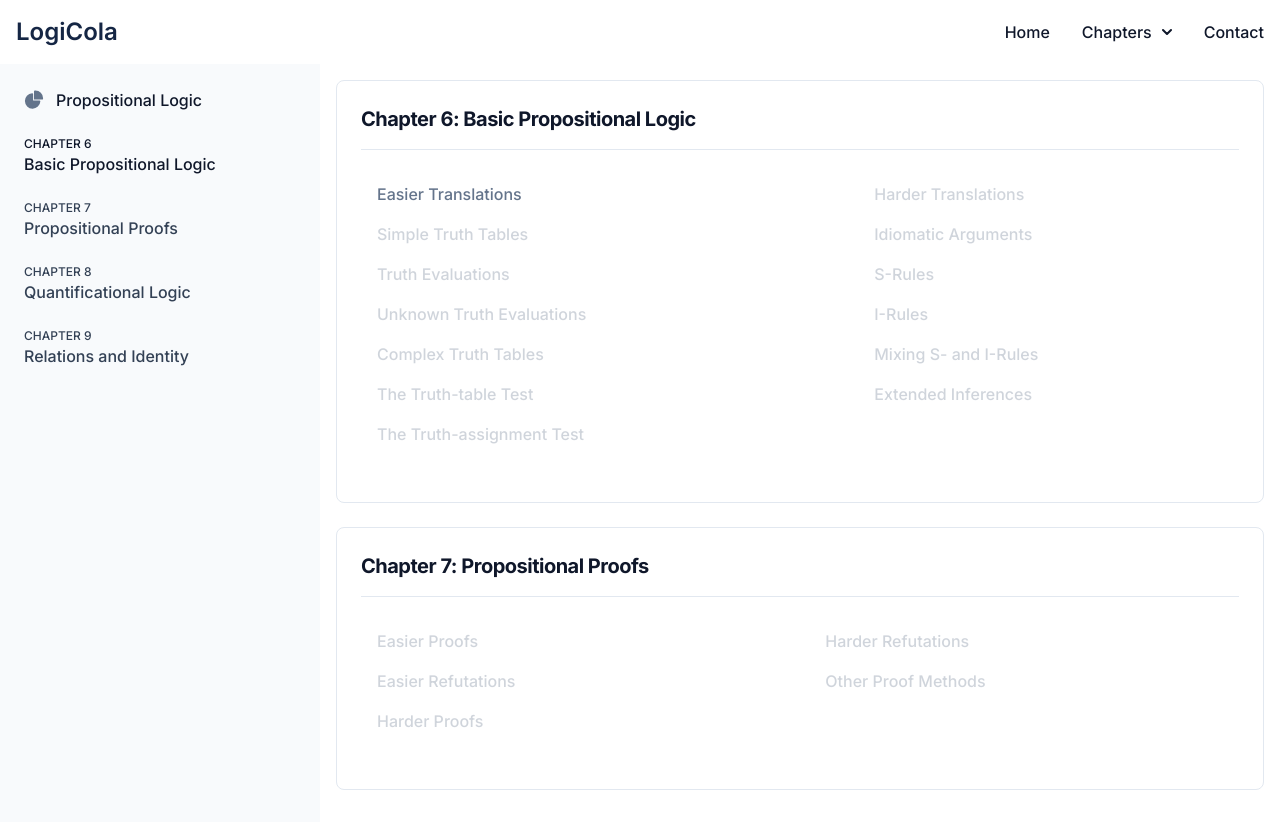
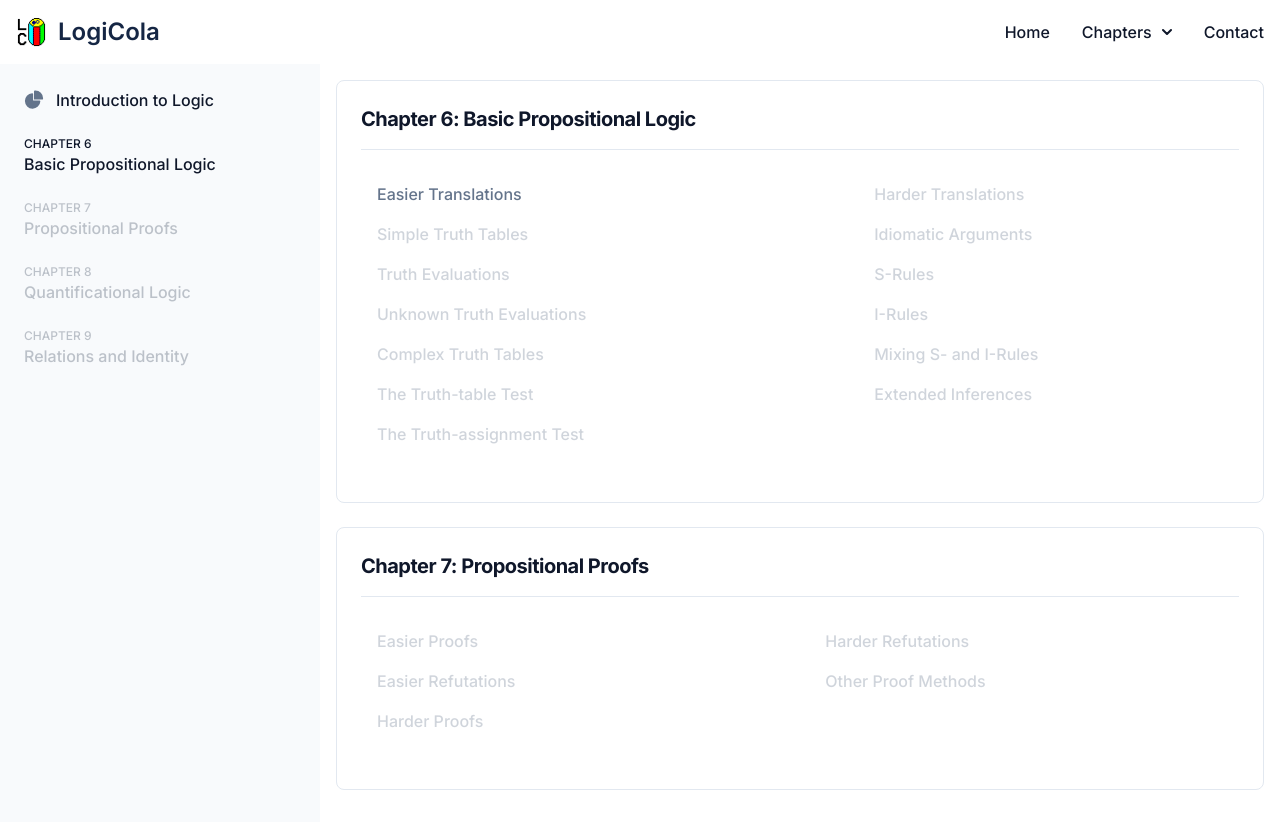
Before and after one commit to malikpiara/moonwith.com, a Next.js app: page /logicola/logic in a window 1280 px wide. Shown: the top 822 px of the page. Built offline with nearby package versions, Linux system fonts and the light colour scheme.

Commit message:
Added basic propositional logic page. Added LC logo.

```diff
--- /dev/null
+++ b/app/(logicola)/logicola/logic/basic-propositional-logic/page.tsx
@@ -0,0 +1,18 @@
+import { Sidebar } from '@/components/logicola/sidebar';
+import TableOfContent from '@/components/logicola/tableOfContent';
+
+export default function BasicPropositionalLogic() {
+  return (
+    <>
+      <div className='flex w-full h-screen overflow-scroll'>
+        <Sidebar />
+        <div className='p-4 w-full'>
+          <h1 className='mb-6 text-3xl font-bold text-slate-900'>
+            Chapter 6: Basic Propositional Logic
+          </h1>
+          <TableOfContent chapter={6} />
+        </div>
+      </div>
+    </>
+  );
+}
--- /dev/null
+++ b/components/logicola/logo.tsx
@@ -0,0 +1,7 @@
+import Image from 'next/image';
+
+const Logo = () => {
+  return <Image src='/lc_logo.gif' width={30} height={30} alt='Logicola' />;
+};
+
+export default Logo;
--- a/components/logicola/navbar.tsx
+++ b/components/logicola/navbar.tsx
@@ -1,6 +1,7 @@
 'use client';
 import Link from 'next/link';
 import { useState } from 'react';
+import Logo from './logo';
 
 const Navbar = () => {
   const [isMenuOpen, setIsMenuOpen] = useState(false);
@@ -16,6 +17,7 @@ const Navbar = () => {
           href='/logicola'
           className='flex items-center space-x-3 rtl:space-x-reverse'
         >
+          <Logo />
           <span className='self-center text-2xl font-semibold whitespace-nowrap dark:text-white'>
             LogiCola
           </span>
--- a/components/logicola/sidebar.tsx
+++ b/components/logicola/sidebar.tsx
@@ -33,7 +33,7 @@ export function Sidebar() {
           <ul className='space-y-2 font-medium'>
             <li>
               <a
-                href='#'
+                href='/logicola/logic'
                 className='flex items-center p-2 text-slate-900 rounded-lg dark:text-white hover:bg-slate-100 dark:hover:bg-slate-700 group'
               >
                 <svg
@@ -46,12 +46,12 @@ export function Sidebar() {
                   <path d='M16.975 11H10V4.025a1 1 0 0 0-1.066-.998 8.5 8.5 0 1 0 9.039 9.039.999.999 0 0 0-1-1.066h.002Z' />
                   <path d='M12.5 0c-.157 0-.311.01-.565.027A1 1 0 0 0 11 1.02V10h8.975a1 1 0 0 0 1-.935c.013-.188.028-.374.028-.565A8.51 8.51 0 0 0 12.5 0Z' />
                 </svg>
-                <span className='ms-3'>Propositional Logic</span>
+                <span className='ms-3'>Introduction to Logic</span>
               </a>
             </li>
             <li>
               <a
-                href='#'
+                href='/logicola/logic/basic-propositional-logic'
                 className='flex flex-col p-2 text-slate-900 rounded-lg dark:text-white hover:bg-slate-100 dark:hover:bg-slate-700 group'
               >
                 <div className='text-xs'>CHAPTER 6</div>
@@ -63,7 +63,7 @@ export function Sidebar() {
             <li>
               <a
                 href='#'
-                className='flex flex-col p-2 text-slate-700 rounded-lg dark:text-white hover:bg-slate-100 dark:hover:bg-slate-700 group'
+                className='flex flex-col p-2 text-slate-700 rounded-lg dark:text-white hover:bg-slate-100 opacity-30 cursor-not-allowed'
               >
                 <div className='text-xs'>CHAPTER 7</div>
                 <span className='flex-1 whitespace-nowrap'>
@@ -74,7 +74,7 @@ export function Sidebar() {
             <li>
               <a
                 href='#'
-                className='flex flex-col p-2 text-slate-700 rounded-lg dark:text-white hover:bg-slate-100 dark:hover:bg-slate-700 group'
+                className='flex flex-col p-2 text-slate-700 rounded-lg dark:text-white hover:bg-slate-100 opacity-30 cursor-not-allowed'
               >
                 <div className='text-xs'>CHAPTER 8</div>
                 <span className='flex-1 whitespace-nowrap'>
@@ -85,7 +85,7 @@ export function Sidebar() {
             <li>
               <a
                 href='#'
-                className='flex flex-col p-2 text-slate-700 rounded-lg dark:text-white hover:bg-slate-100 dark:hover:bg-slate-700 group'
+                className='flex flex-col p-2 text-slate-700 rounded-lg dark:text-white hover:bg-slate-100 opacity-30 cursor-not-allowed'
               >
                 <div className='text-xs'>CHAPTER 9</div>
                 <span className='flex-1 whitespace-nowrap'>
```
Also changed, not shown: public/lc_logo.gif (added).
